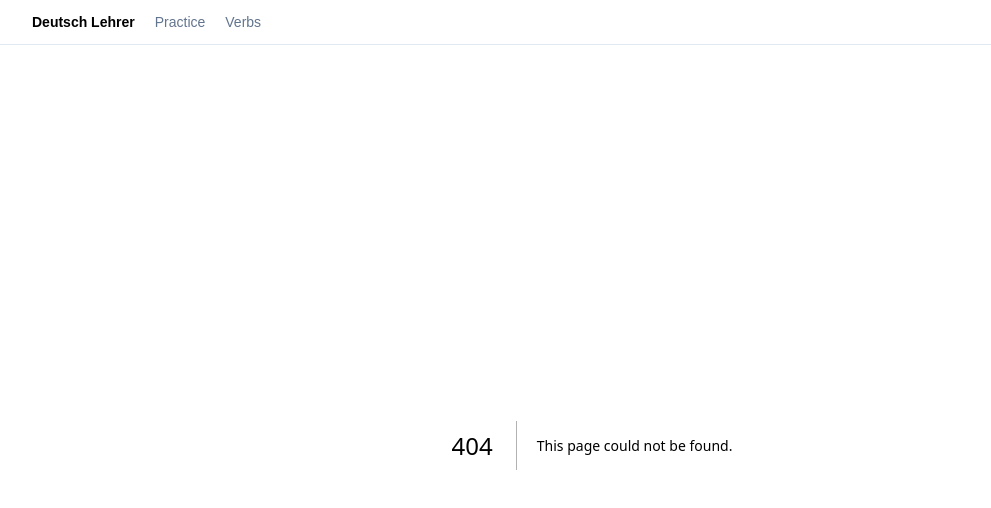
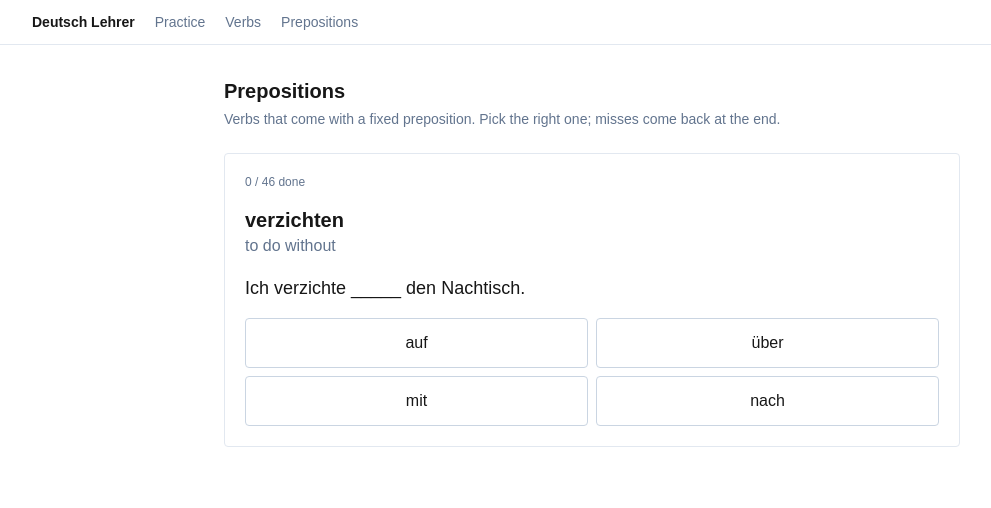
Before and after one commit to sanketh-sg/deutsch-lehrer, a Next.js app: page /prepositions in a window 1280 px wide. Before the commit this address had no page. Shown: the top 508 px of the page, without its empty margins (48-1039 px from the left). Built offline with nearby package versions, Linux system fonts and the light colour scheme.

Commit message:
feat: add PrepositionsPage and PrepositionDrill components; update NavMenu and verbPrepositions data

```diff
--- /dev/null
+++ b/app/prepositions/page.tsx
@@ -0,0 +1,15 @@
+import { PrepositionDrill } from '@/components/PrepositionDrill';
+
+export const metadata = { title: 'Prepositions' };
+
+export default function PrepositionsPage() {
+  return (
+    <main className="mx-auto w-full max-w-3xl px-4 py-8">
+      <h1 className="mb-1 text-xl font-bold">Prepositions</h1>
+      <p className="mb-6 text-sm text-slate-500">
+        Verbs that come with a fixed preposition. Pick the right one; misses come back at the end.
+      </p>
+      <PrepositionDrill />
+    </main>
+  );
+}
--- a/components/NavMenu.tsx
+++ b/components/NavMenu.tsx
@@ -6,6 +6,7 @@ import { useState } from 'react';
 const LINKS = [
   { href: '/', label: 'Practice' },
   { href: '/verbs', label: 'Verbs' },
+  { href: '/prepositions', label: 'Prepositions' },
 ];
 
 export function NavMenu() {
--- /dev/null
+++ b/components/PrepositionDrill.tsx
@@ -0,0 +1,108 @@
+'use client';
+
+import { useState } from 'react';
+import { VERB_PREPOSITIONS, type VerbPreposition } from '@/data/verbPrepositions';
+
+const PREPS = [...new Set(VERB_PREPOSITIONS.map((p) => p.prep))];
+const WORD = 'A-Za-zÄÖÜäöüß';
+
+// ponytail: sort-based shuffle is slightly biased, fine for a 46-card study deck.
+const shuffle = <T,>(items: T[]) => [...items].sort(() => Math.random() - 0.5);
+
+/** The right preposition plus three wrong ones, none of which is another valid pair for the same verb. */
+const optionsFor = (p: VerbPreposition) => {
+  const wrong = PREPS.filter((x) => !VERB_PREPOSITIONS.some((q) => q.verb === p.verb && q.prep === x));
+  return shuffle([p.prep, ...shuffle(wrong).slice(0, 3)]);
+};
+
+const gapped = (p: VerbPreposition) =>
+  p.example.de.replace(new RegExp(`(?<![${WORD}])${p.prep}(?![${WORD}])`, 'i'), '_____');
+
+const start = () => {
+  const deck = shuffle(VERB_PREPOSITIONS);
+  return { deck, options: optionsFor(deck[0]) };
+};
+
+/**
+ * Multiple-choice drill on the verb + preposition pairs. All data is local, so it
+ * costs no AI calls, and like Chat it does not feed the scheduler.
+ */
+export function PrepositionDrill() {
+  const [{ deck, options }, setRound] = useState(start);
+  const [picked, setPicked] = useState<string | null>(null);
+  const current = deck[0];
+
+  function next() {
+    const rest = deck.slice(1);
+    // A miss goes to the back of the deck so it comes round again.
+    const nextDeck = picked === current.prep ? rest : [...rest, current];
+    setRound({ deck: nextDeck, options: nextDeck[0] ? optionsFor(nextDeck[0]) : [] });
+    setPicked(null);
+  }
+
+  if (!current) {
+    return (
+      <div className="rounded border border-slate-200 p-6 text-center dark:border-slate-800">
+        <p className="font-medium">All {VERB_PREPOSITIONS.length} pairs done.</p>
+        <button
+          onClick={() => setRound(start())}
+          className="mt-3 rounded bg-indigo-600 px-4 py-2 text-sm font-medium text-white"
+        >
+          Go again
+        </button>
+      </div>
+    );
+  }
+
+  return (
+    <div className="space-y-4 rounded border border-slate-200 p-5 dark:border-slate-800">
+      <p className="text-xs text-slate-500">
+        {VERB_PREPOSITIONS.length - deck.length} / {VERB_PREPOSITIONS.length} done
+      </p>
+
+      <div>
+        <p className="text-xl font-bold">{current.verb}</p>
+        <p className="text-slate-500">{current.english}</p>
+      </div>
+      <p className="text-lg">{gapped(current)}</p>
+
+      <div className="grid grid-cols-2 gap-2">
+        {options.map((o) => {
+          const state =
+            picked === null
+              ? 'border-slate-300 dark:border-slate-700'
+              : o === current.prep
+                ? 'border-emerald-500 bg-emerald-50 dark:bg-emerald-950/40'
+                : o === picked
+                  ? 'border-rose-500 bg-rose-50 dark:bg-rose-950/40'
+                  : 'border-slate-200 opacity-50 dark:border-slate-800';
+          return (
+            <button
+              key={o}
+              onClick={() => setPicked(o)}
+              disabled={picked !== null}
+              className={`rounded border px-3 py-3 text-base font-medium ${state}`}
+            >
+              {o}
+            </button>
+          );
+        })}
+      </div>
+
+      {picked !== null && (
+        <div className="space-y-3">
+          <div className="border-l-2 border-slate-200 pl-3 dark:border-slate-700">
+            <p className="font-medium">{current.example.de}</p>
+            <p className="text-sm text-slate-500">{current.example.en}</p>
+            <p className="mt-1 text-sm">
+              {current.verb} <strong>{current.prep}</strong> + {current.case}
+            </p>
+          </div>
+          <button onClick={next} className="rounded bg-indigo-600 px-4 py-2 text-sm font-medium text-white">
+            Next
+          </button>
+        </div>
+      )}
+    </div>
+  );
+}
--- a/data/verbPrepositions.ts
+++ b/data/verbPrepositions.ts
@@ -60,7 +60,7 @@ export const VERB_PREPOSITIONS: VerbPreposition[] = [
   { verb: 'sich schützen', prep: 'vor', case: 'dativ', english: 'to protect oneself from', level: 'B1', example: { de: 'Schütze dich vor der Sonne.', en: 'Protect yourself from the sun.' } },
   { verb: 'Angst haben', prep: 'vor', case: 'dativ', english: 'to be afraid of', level: 'A2', example: { de: 'Ich habe Angst vor dem Hund.', en: 'I am afraid of the dog.' } },
   { verb: 'einladen', prep: 'zu', case: 'dativ', english: 'to invite to', level: 'A2', example: { de: 'Sie lädt mich zu ihrer Party ein.', en: 'She invites me to her party.' } },
-  { verb: 'gratulieren', prep: 'zu', case: 'dativ', english: 'to congratulate on', level: 'B1', example: { de: 'Ich gratuliere dir zum Geburtstag.', en: 'I congratulate you on your birthday.' } },
+  { verb: 'gratulieren', prep: 'zu', case: 'dativ', english: 'to congratulate on', level: 'B1', example: { de: 'Ich gratuliere dir zu deinem Geburtstag.', en: 'I congratulate you on your birthday.' } },
   { verb: 'sich bedanken', prep: 'für', case: 'akkusativ', english: 'to thank for', level: 'B1', example: { de: 'Ich bedanke mich für deine Hilfe.', en: 'I thank you for your help.' } },
   { verb: 'sich bemühen', prep: 'um', case: 'akkusativ', english: 'to make an effort for', level: 'B2', example: { de: 'Er bemüht sich um eine Lösung.', en: 'He is making an effort to find a solution.' } },
 ];
```
